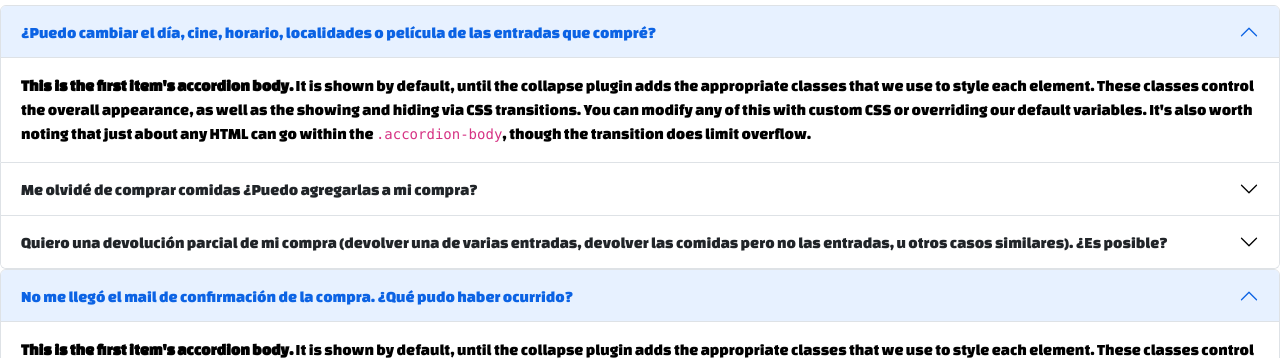
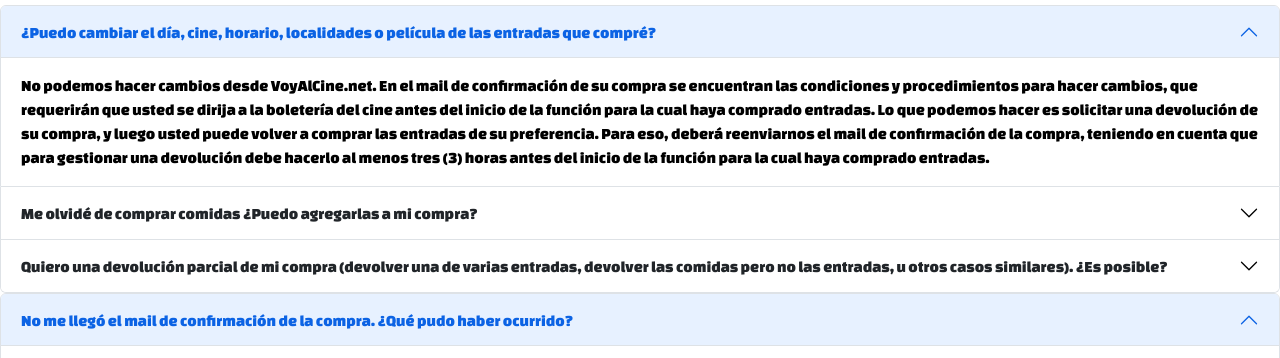
Before and after one commit to Brandonduce67/PROYECTO-CINE, a plain HTML site: page Preg-Frecuentes.html in a window 1280 px wide. Shown: the part 594-952 px from the top of the page. Drawn offline with nearby package versions, Linux system fonts and the light colour scheme.

```diff
--- a/Preg-Frecuentes.html
+++ b/Preg-Frecuentes.html
@@ -70,7 +70,7 @@
         </h2>
         <div id="collapseOne" class="accordion-collapse collapse show" aria-labelledby="headingOne" data-bs-parent="#accordionExample">
           <div class="accordion-body">
-            <strong>This is the first item's accordion body.</strong> It is shown by default, until the collapse plugin adds the appropriate classes that we use to style each element. These classes control the overall appearance, as well as the showing and hiding via CSS transitions. You can modify any of this with custom CSS or overriding our default variables. It's also worth noting that just about any HTML can go within the <code>.accordion-body</code>, though the transition does limit overflow.
+            No podemos hacer cambios desde VoyAlCine.net. En el mail de confirmación de su compra se encuentran las condiciones y procedimientos para hacer cambios, que requerirán que usted se dirija a la boletería del cine antes del inicio de la función para la cual haya comprado entradas. Lo que podemos hacer es solicitar una devolución de su compra, y luego usted puede volver a comprar las entradas de su preferencia. Para eso, deberá reenviarnos el mail de confirmación de la compra, teniendo en cuenta que para gestionar una devolución debe hacerlo al menos tres (3) horas antes del inicio de la función para la cual haya comprado entradas.
           </div>
         </div>
       </div>
@@ -82,7 +82,7 @@
         </h2>
         <div id="collapseTwo" class="accordion-collapse collapse" aria-labelledby="headingTwo" data-bs-parent="#accordionExample">
           <div class="accordion-body">
-            <strong>This is the second item's accordion body.</strong> It is hidden by default, until the collapse plugin adds the appropriate classes that we use to style each element. These classes control the overall appearance, as well as the showing and hiding via CSS transitions. You can modify any of this with custom CSS or overriding our default variables. It's also worth noting that just about any HTML can go within the <code>.accordion-body</code>, though the transition does limit overflow.
+            No es posible cambiar una transacción ya terminada, usted puede comprar comidas en el cine, los stands de comida se encuentran abiertos.
           </div>
         </div>
       </div>
@@ -94,7 +94,7 @@
         </h2>
         <div id="collapseThree" class="accordion-collapse collapse" aria-labelledby="headingThree" data-bs-parent="#accordionExample">
           <div class="accordion-body">
-            <strong>This is the third item's accordion body.</strong> It is hidden by default, until the collapse plugin adds the appropriate classes that we use to style each element. These classes control the overall appearance, as well as the showing and hiding via CSS transitions. You can modify any of this with custom CSS or overriding our default variables. It's also worth noting that just about any HTML can go within the <code>.accordion-body</code>, though the transition does limit overflow.
+            No podemos hacer devoluciones parciales desde VoyAlCine.net. Usted puede dirigirse a la boletería del cine y realizar el pedido de devolución parcial, antes que inicie la función para la cual haya comprado entradas. También puede pedir la devolución total y hacer una nueva compra. Para eso, deberá reenviarnos el mail de confirmación de la compra, teniendo en cuenta que para gestionar una devolución debe hacerlo al menos tres (3) horas antes del inicio de la función para la cual haya comprado entradas
           </div>
         </div>
       </div>
@@ -108,7 +108,15 @@
         </h2>
         <div id="collapseOne" class="accordion-collapse collapse show" aria-labelledby="headingOne" data-bs-parent="#accordionExample">
           <div class="accordion-body">
-            <strong>This is the first item's accordion body.</strong> It is shown by default, until the collapse plugin adds the appropriate classes that we use to style each element. These classes control the overall appearance, as well as the showing and hiding via CSS transitions. You can modify any of this with custom CSS or overriding our default variables. It's also worth noting that just about any HTML can go within the <code>.accordion-body</code>, though the transition does limit overflow.
+            Cuando usted se registró en la página, nos proporcionó una dirección de e-mail. A esa dirección enviamos todas nuestras comunicaciones, incluyendo las de confirmación de compras.
+            Si usted no encuentra el mail de confirmación, por favor tenga en cuenta los siguientes puntos:
+            -Asegúrese de estar revisando la casilla de mail correspondiente.
+            -Revise si el mail de confirmación no se encuentra en las carpetas de SPAM o correo no deseado, si ese es el caso, por favor marque el remitente info@voyalcine.net como remitente confiable para que no se repita el inconveniente.
+            -Algunas casillas de e-mail laborales o profesionales rechazan los mensajes provenientes de remitentes no autorizados. Le recomendamos que no se registre en la página con este tipo de direcciones de e-mail.
+            -En ocasiones las casillas de mail exceden la cuota de mensajes permitidos por el proveedor de correo electrónico. A partir de ese momento, ya no podrá recibir mensajes en esa casilla. Por favor asegúrese de que no sea el caso. Normalmente el proveedor de correo electrónico le enviará una alerta si está excedido en su cuota.
+            -Puede encontrar la información correspondiente a su compra en la sección “Mi Cuenta” de la página www.voyalcine.net, entrando con su mail o DNI y su contraseña.
+            -Entre a la sección “Mi Cuenta” de la página www.voyalcine.net con su número de DNI y asegúrese de que la dirección de mail que figura en sus datos está bien escrita y es una que usted utiliza habitualmente. En caso contrario, realice los cambios necesarios.
+            -Si a pesar de haber seguido estas indicaciones no encuentra la información, envíenos su consulta.
           </div>
         </div>
       </div>
@@ -120,7 +128,7 @@
         </h2>
         <div id="collapseTwo" class="accordion-collapse collapse" aria-labelledby="headingTwo" data-bs-parent="#accordionExample">
           <div class="accordion-body">
-            <strong>This is the second item's accordion body.</strong> It is hidden by default, until the collapse plugin adds the appropriate classes that we use to style each element. These classes control the overall appearance, as well as the showing and hiding via CSS transitions. You can modify any of this with custom CSS or overriding our default variables. It's also worth noting that just about any HTML can go within the <code>.accordion-body</code>, though the transition does limit overflow.
+            Las localidades que ha seleccionado en el mapa en el momento de la compra son las mismas que figuran en el mail de confirmación. Sin embargo, su denominación varía en función del diseño de cada sala de cine en particular. Por ejemplo, usted puede haber seleccionado dos localidades contiguas en el mapa de la página y en los datos de la transacción recibir F1-10 y F1-12. Esto se debe a que el diseño de esa sala en particular agrupa a un lado los asientos de numeración par y en el otro los de numeración impar. Por lo tanto, las localidades F1-10 y F1-12 son, efectivamente, contiguas. Lo mismo puede ocurrir con las filas, usted puede haber comprado en la fila 5 según el mapa del momento de la compra, pero en la sala de cine esa fila se denomina como 6. No se preocupe, las localidades estarán ubicadas físicamente en el lugar que usted ha elegido al momento de la compra, independientemente de cómo se denominen en la sala.
           </div>
         </div>
       </div>
```
Also changed, not shown: Contactos.html (+1 -2 lines), Mi-cuenta.html (+12 -13 lines).
